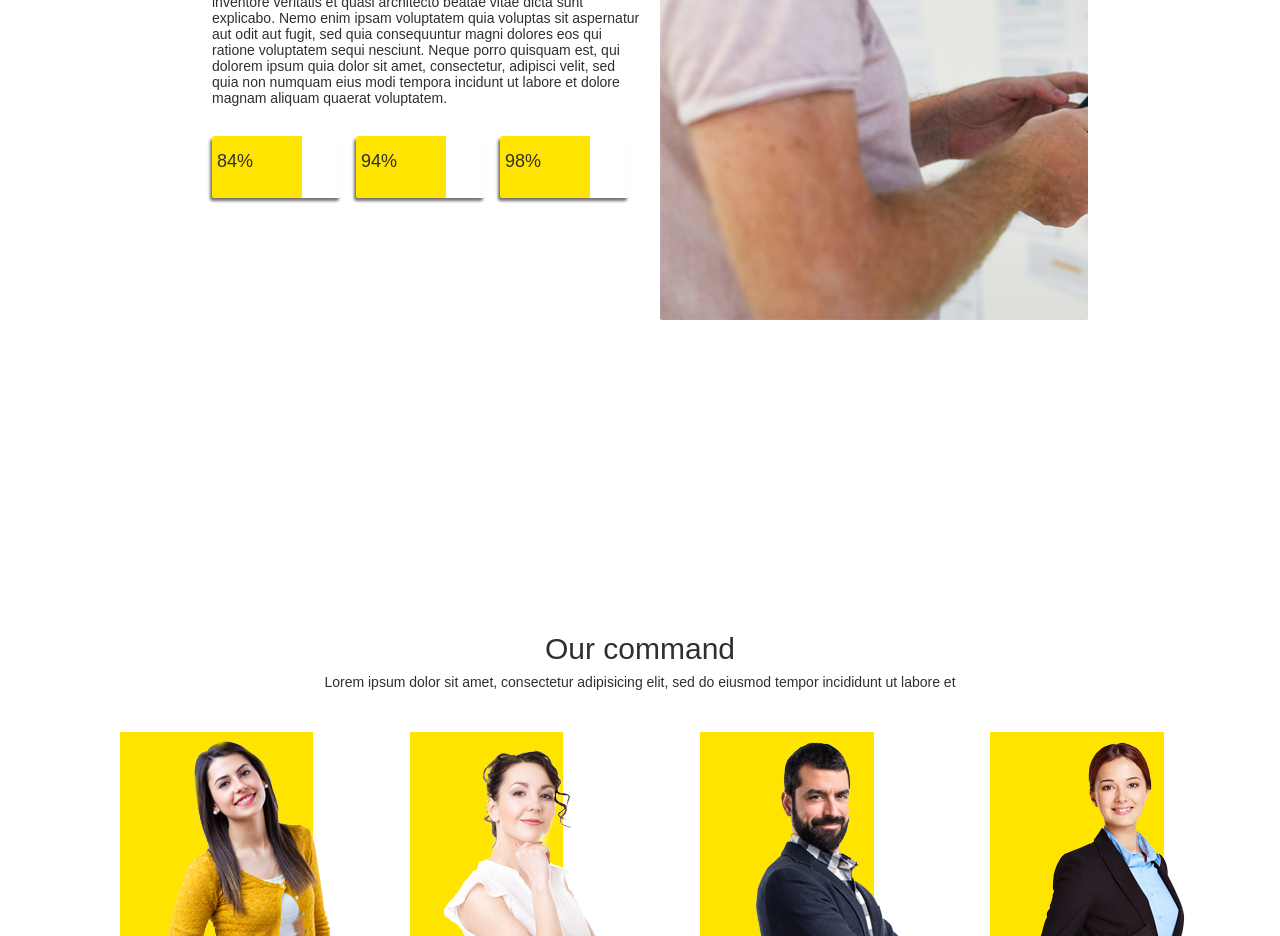
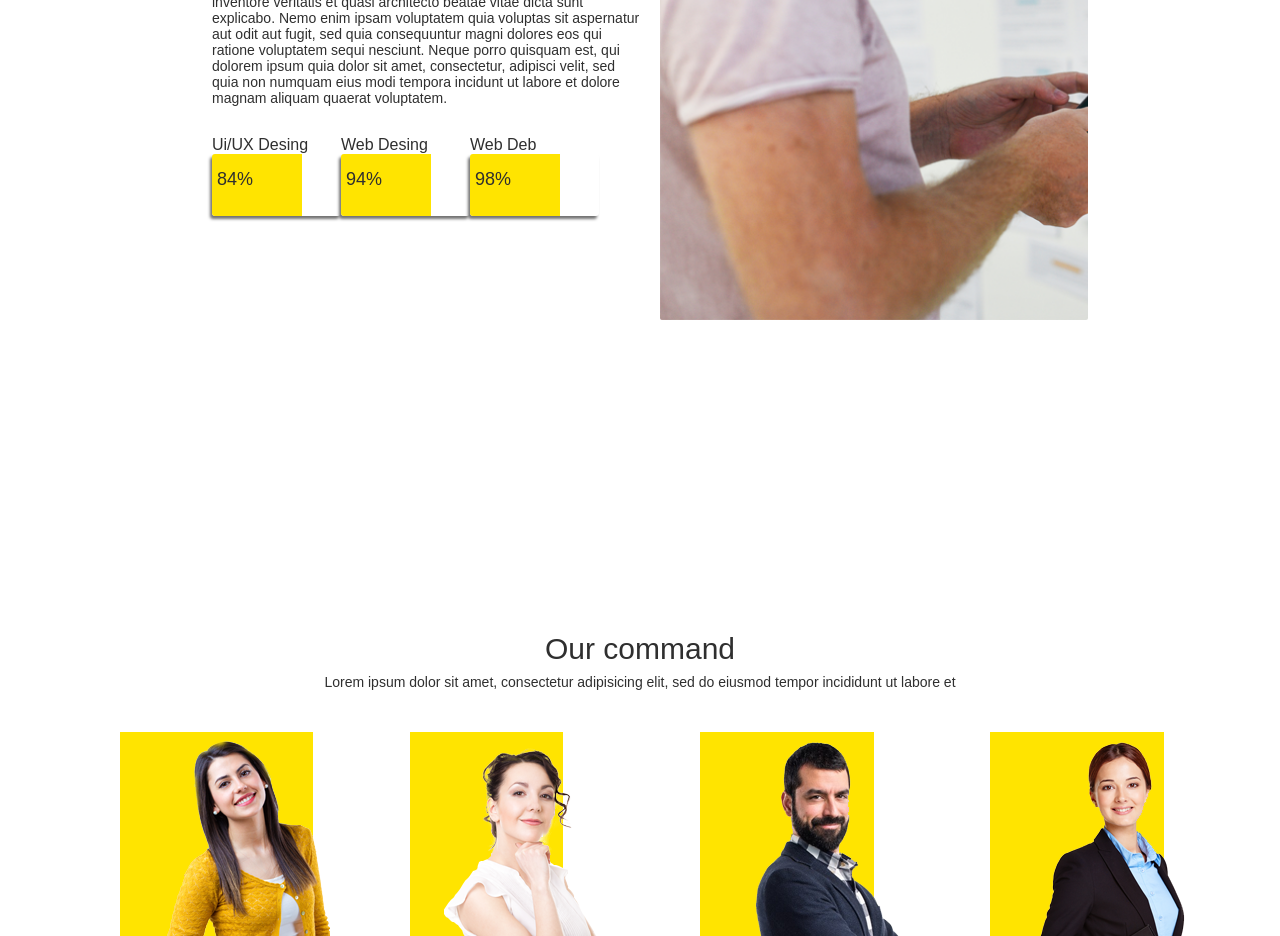
Before and after one commit to katrinkattt/react-app-yellow, a React (Create React App) app in the folder app-lending/yell-app/: page / in a window 1280 px wide. Shown: the part 3040-3976 px from the top of the page. Built offline with nearby package versions, Linux system fonts and the light colour scheme.

Commit message:
add text for btn

```diff
--- a/app-lending/yell-app/src/components/skils.jsx
+++ b/app-lending/yell-app/src/components/skils.jsx
@@ -13,9 +13,15 @@ export default class Skils extends Component {
                         </div>
                         <div className="offers__skill">
                             <div className="skill__of">
-                                <Btn title="84%"/>
-                                <Btn title="94%"/>
-                                <Btn title="98%"/>
+                                <div className="skill__txt__btn">Ui/UX Desing
+                                    <Btn title="84%"/>
+                                </div>
+                                <div className="skill__txt__btn">Web Desing
+                                    <Btn title="94%"/>
+                                </div>
+                                <div className="skill__txt__btn">Web Deb
+                                    <Btn title="98%"/>
+                                </div>
                             </div>
                         </div>
                     </div>
```
